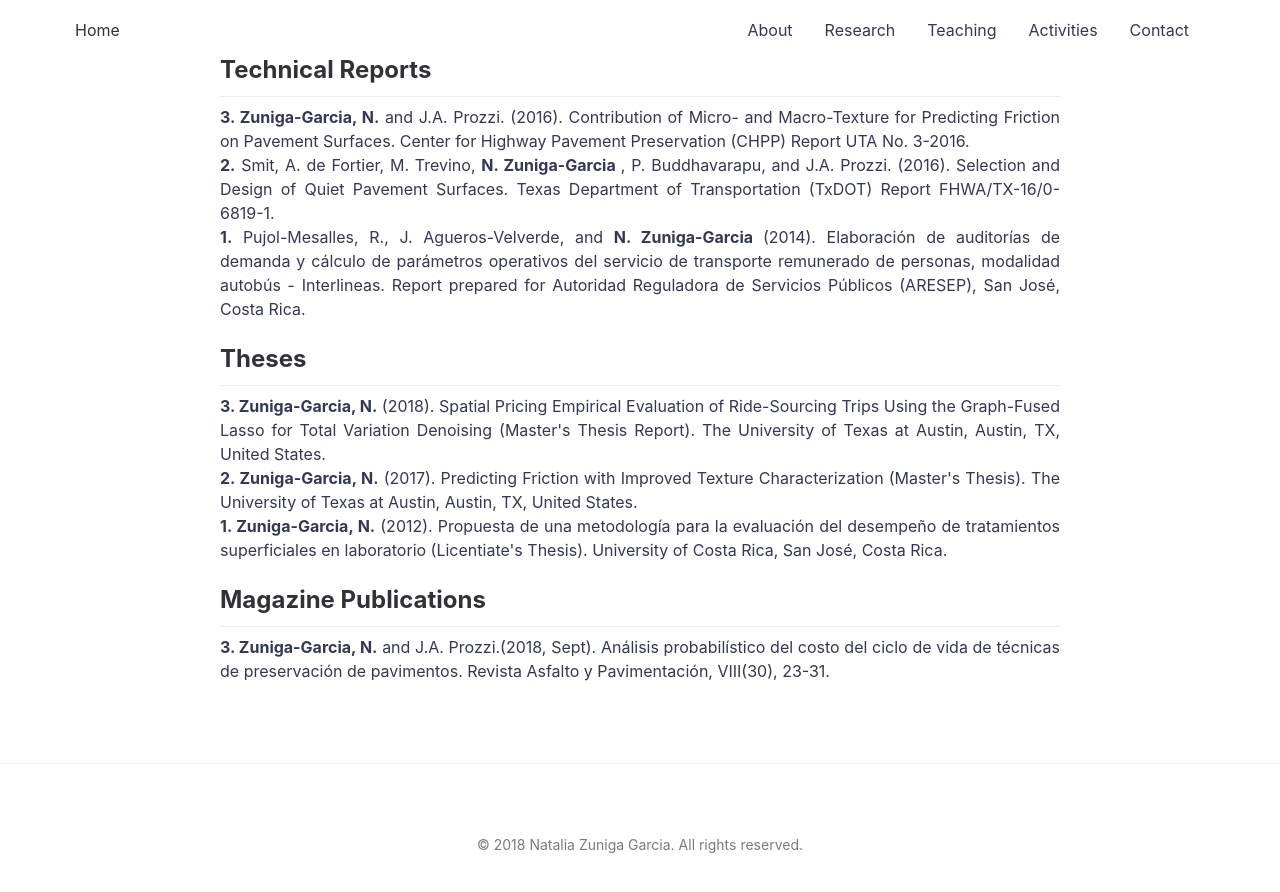
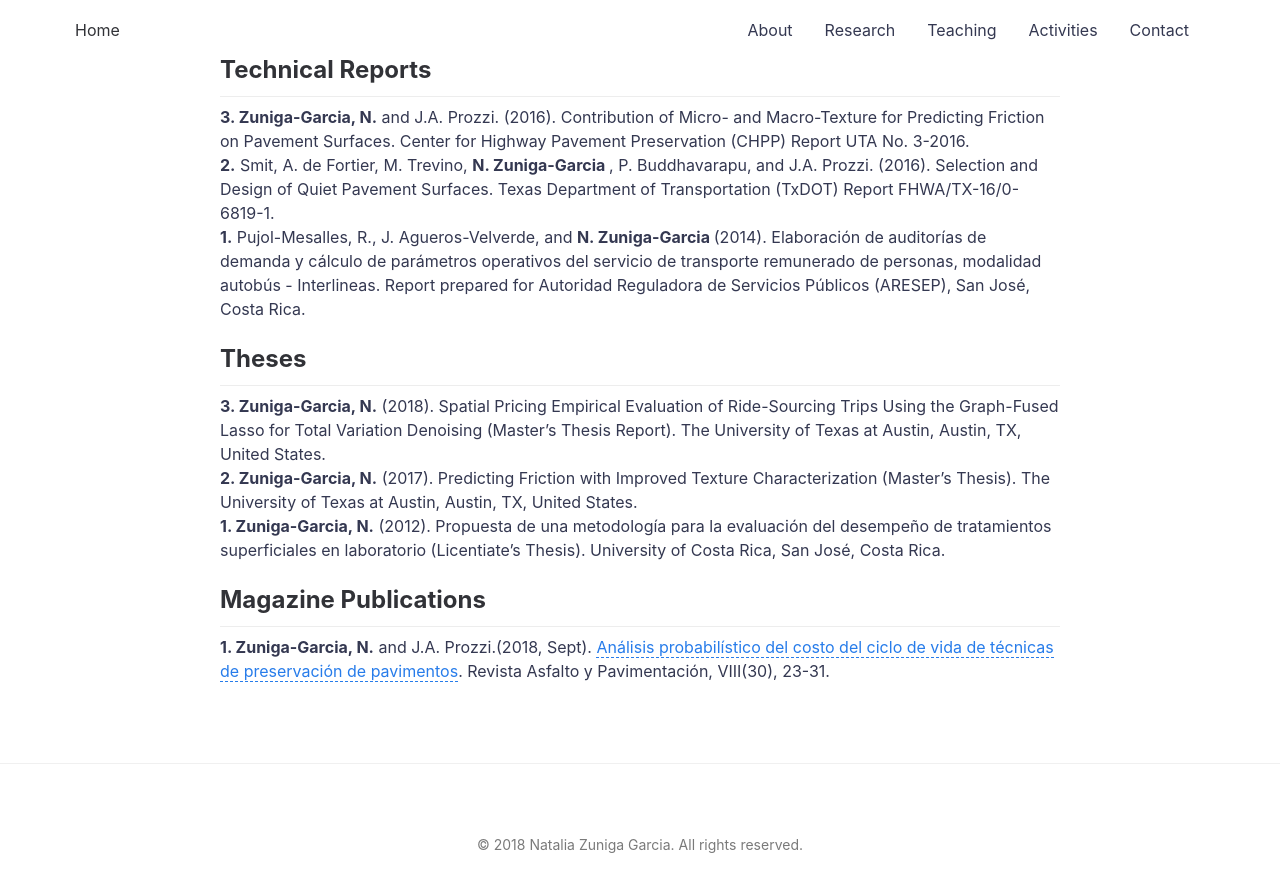
Before and after one commit to nzunigag/nzunigag.github.io, a Jekyll site: the page built from research.md, in a window 1280 px wide and 900 px high, scrolled down 1806 px. Shown: the top 892 px of the window. Built offline with Jekyll 4.4.1, drawn with Linux system fonts in a browser that asks for light colours.

Commit message:
Update research.md

```diff
--- a/research.md
+++ b/research.md
@@ -23,7 +23,6 @@ ___
 
 ## Conference Proceedings
 ___
-<p align="justify">
 <b>15. Zuniga-Garcia, N.</b>, N. Ruiz-Juri, N. Florez-Morcote, H.W. Ross, and R.B. Machemehl. Transit Performance and Reliability Evaluation for Arterial Corridors.  Under review for presentation in <i>Transportation Planning Applications Conference (TRBAppcon),</i> Portland, OR, June 2019.
 <br>
 <b>14. Zuniga-Garcia, N.</b>, H.W. Ross, and R.B. Machemehl. Evaluation of the Multimodal Performance of Arterial Corridors.  Under review for presentation in <i>Transportation Planning Applications Conference (TRBAppcon),</i> Portland, OR, June 2019.
@@ -53,31 +52,28 @@ ___
 <b>2. Zuniga-Garcia, N.</b>, A. de Fortier Smit, M. Trevino, P. Buddhavarapu,  and J.A. Prozzi. (2015). Laboratory Design of Quieter Asphalt Surfaces. 27th Annual Road Profile Users’ Group (RPUG) Meeting, Raleigh, NC, November 2015.
 <br>
 <b>1. Zuniga-Garcia, N.</b>, and F. Elizondo-Arrieta (2013). Propuesta de una metodología para la evaluación del desempeño de tratamientos superficiales en laboratorio. XVII Congreso Ibero Latinoamericano del Asfalto (CILA), Antigua, Guatemala, November 2013.
-</p>
+
 
 ## Technical Reports
 ___
-<p align="justify">
 <b>3. Zuniga-Garcia, N.</b> and J.A. Prozzi. (2016). Contribution of Micro- and Macro-Texture for Predicting Friction on Pavement Surfaces. Center for Highway Pavement Preservation (CHPP) Report UTA No. 3-2016.
 <br>
 <b>2.</b> Smit, A. de Fortier, M. Trevino, <b> N. Zuniga-Garcia </b>, P. Buddhavarapu,  and J.A. Prozzi. (2016). Selection	and	Design	of	Quiet	Pavement Surfaces. Texas Department of Transportation (TxDOT) Report FHWA/TX-16/0-6819-1.
 <br>
 <b>1.</b> Pujol-Mesalles, R., J. Agueros-Velverde, and <b> N. Zuniga-Garcia </b> (2014). Elaboración de auditorías de demanda y cálculo de parámetros operativos del servicio de transporte remunerado de personas, modalidad autobús - Interlineas. Report prepared for  Autoridad Reguladora de Servicios Públicos (ARESEP), San José, Costa Rica.
-</p>
+
 
 ## Theses
 ____
-<p align="justify">
+
 <b>3. Zuniga-Garcia, N.</b> (2018). Spatial Pricing Empirical Evaluation of Ride-Sourcing
 Trips Using the Graph-Fused Lasso for Total Variation Denoising (Master's Thesis Report). The University of Texas at Austin, Austin, TX, United States.
 <br>
 <b>2. Zuniga-Garcia, N.</b> (2017). Predicting Friction with Improved Texture Characterization (Master's Thesis). The University of Texas at Austin, Austin, TX, United States.
 <br>
 <b>1. Zuniga-Garcia, N.</b> (2012). Propuesta de una metodología para la evaluación del desempeño de tratamientos superficiales en laboratorio (Licentiate's Thesis). University of Costa Rica, San José, Costa Rica.
-</p>
+
 
 ## Magazine Publications
 ____
-<p align="justify">
-<b>3. Zuniga-Garcia, N.</b> and J.A. Prozzi.(2018, Sept). Análisis probabilístico del costo del ciclo de vida de técnicas de preservación de pavimentos. Revista Asfalto y Pavimentación, VIII(30), 23-31.
-</p>
+<b>1. Zuniga-Garcia, N.</b> and J.A. Prozzi.(2018, Sept). [Análisis probabilístico del costo del ciclo de vida de técnicas de preservación de pavimentos](../research/mag/2018_CCV). Revista Asfalto y Pavimentación, VIII(30), 23-31.
```
